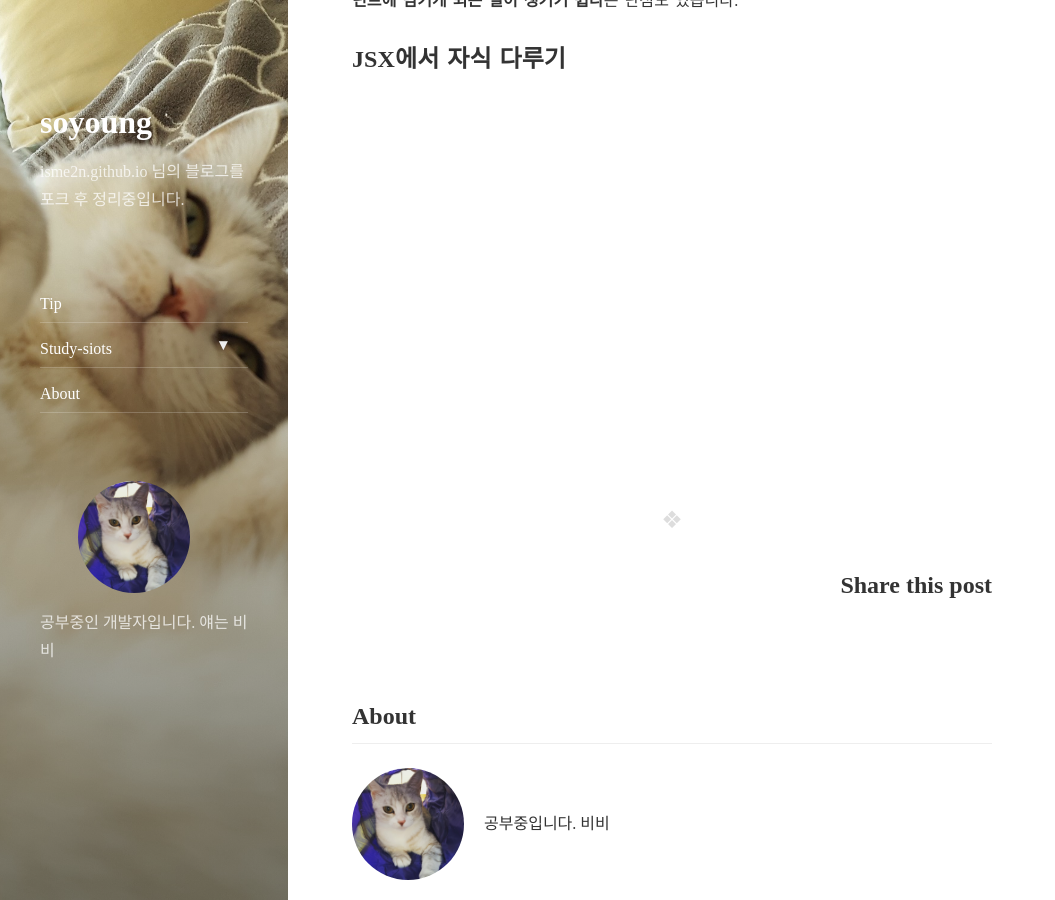
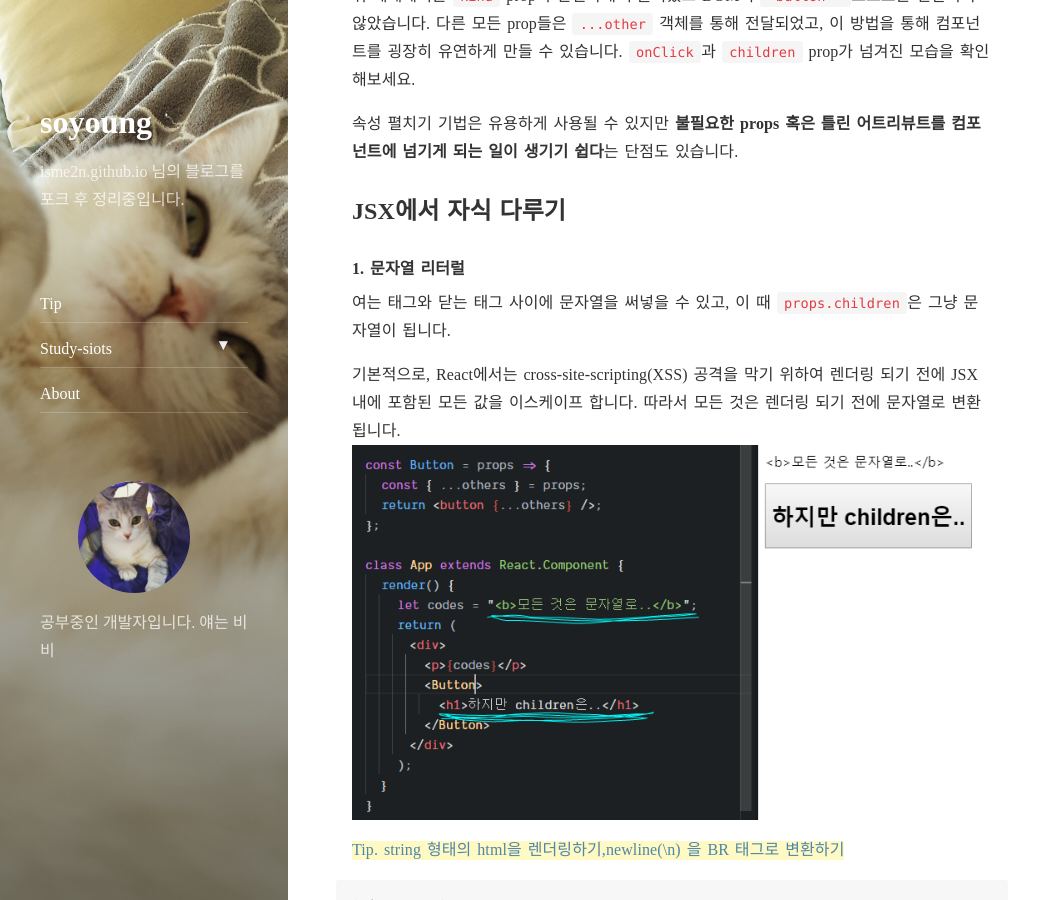
Before and after one commit to ellie-shim/ellie-shim.github.io, a Jekyll site: the page built from _posts/2019-02-11-siots-topic-react.markdown, in a window 1280 px wide and 900 px high, scrolled down 2954 px. Shown: the whole window, without its empty margins (0-1055 px from the left). Built offline with Jekyll 4.4.1, drawn with Linux system fonts in a browser that asks for light colours; nearby versions of some CDN libraries; comment, search, counter and statistics services are not loaded; some of the changed text lies outside the part shown.

Commit message:
5주차 토픽

````diff
--- a/_posts/2019-02-11-siots-topic-react.markdown
+++ b/_posts/2019-02-11-siots-topic-react.markdown
@@ -124,9 +124,26 @@ const App = () => {
   );
 };
 ```
+![props가 넘겨진것 확인](https://bbgrams.github.io/assets/img/topic-5-jsx.png)
+위 예제에서는 `kind` prop이 안전하게 추출되었고 DOM의 `<button> `요소로는 전달되지 않았습니다. 다른 모든 prop들은 `...other` 객체를 통해 전달되었고, 이 방법을 통해 컴포넌트를 굉장히 유연하게 만들 수 있습니다. `onClick`과 `children` prop가 넘겨진 모습을 확인해보세요.
 
-위 예제에서는 `kind` prop이 안전하게 추출되었고 DOM의 `<button> `요소로는 전달되지 않았습니다. 다른 모든 prop들은 `...other` 객체를 통해 전달되었고, 이 방법을 통해 컴포넌트를 굉장히 유연하게 만들 수 있습니다. `onClick`과 `children` prop가 넘겨진 모습을 확인해보세요.
 
 속성 펼치기 기법은 유용하게 사용될 수 있지만 **불필요한 props 혹은 틀린 어트리뷰트를 컴포넌트에 넘기게 되는 일이 생기기 쉽다**는 단점도 있습니다.
 
 ## JSX에서 자식 다루기
+
+#### 1. 문자열 리터럴
+
+여는 태그와 닫는 태그 사이에 문자열을 써넣을 수 있고, 이 때 `props.children`은 그냥 문자열이 됩니다.
+
+기본적으로, React에서는 cross-site-scripting(XSS) 공격을 막기 위하여 렌더링 되기 전에 JSX 내에 포함된 모든 값을 이스케이프 합니다. 따라서 모든 것은 렌더링 되기 전에 문자열로 변환됩니다.
+![jsx의 이스케이프](https://bbgrams.github.io/assets/img/topic-5-jsx2.png)
+
+[Tip. string 형태의 html을 렌더링하기,newline(\n) 을 BR 태그로 변환하기](https://velopert.com/1896)
+```
+& becomes &amp;
+< becomes &lt;
+> becomes &gt;
+" becomes &quot;
+' becomes &#39;
+```
````
Also changed, not shown: assets/img/topic-5-jsx.PNG (renamed from assets/img/topic-t-jsx.PNG), assets/img/topic-5-jsx2.PNG (added).
